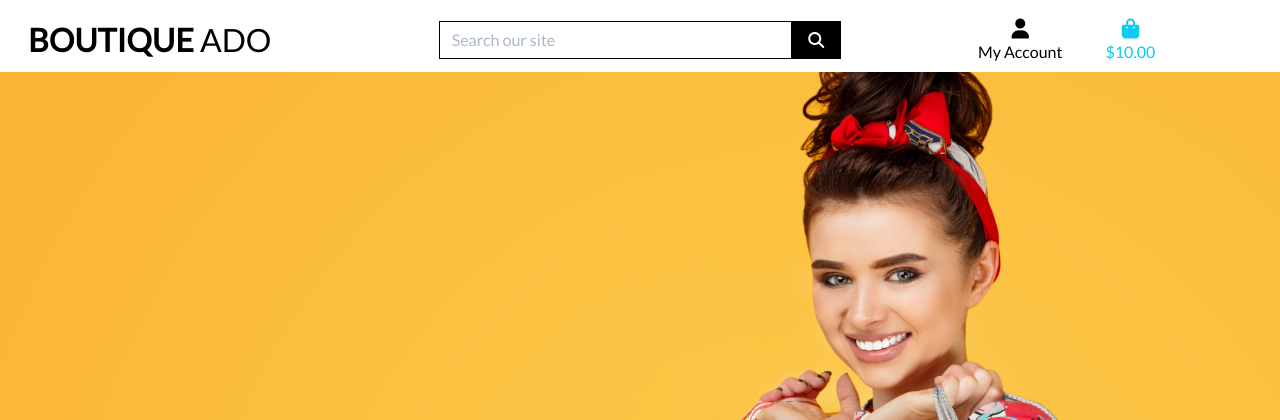
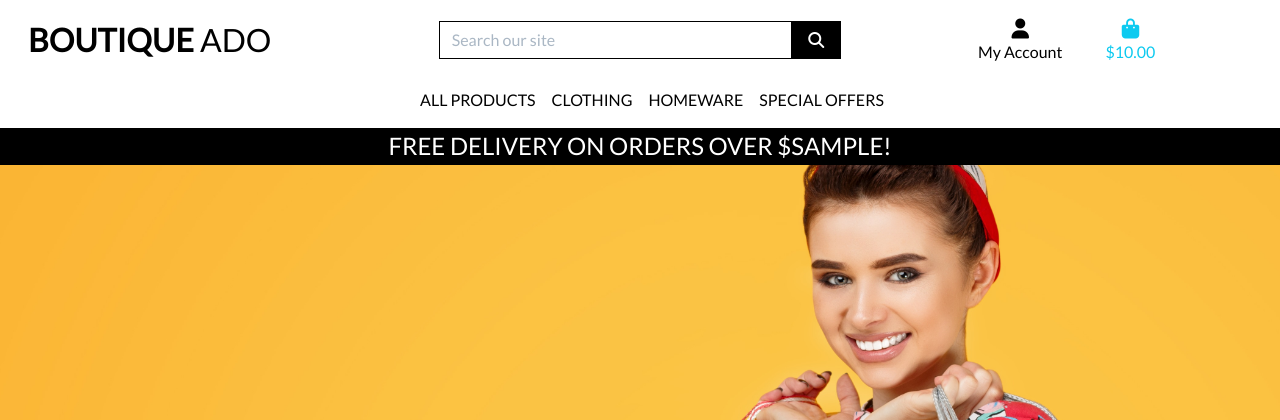
Before and after one commit to jdquerales/boutique_ado_v1, a Django app: template templates/base.html in a window 1280 px wide. Shown: the top 420 px of the page. Run offline with Django 3.2, Linux system fonts and the light colour scheme; the template is opened without the code that fills it: most values are stand-ins (such as "Sample title", 1, 10 or a date in 2020); some libraries are stand-ins or nearby versions.

Commit message:
added mobile_header and main navbar

```diff
--- a/templates/base.html
+++ b/templates/base.html
@@ -30,15 +30,9 @@
 
     {% block corejs %}
     <script src="https://kit.fontawesome.com/69b4c992b5.js" crossorigin="anonymous"></script>
-    <script src="https://cdn.jsdelivr.net/npm/bootstrap@5.0.0-beta2/dist/js/bootstrap.bundle.min.js"
-        integrity="sha384-b5kHyXgcpbZJO/tY9Ul7kGkf1S0CWuKcCD38l8YkeH8z8QjE0GmW1gYU5S9FOnJ0"
-        crossorigin="anonymous"></script>
-    <script src="https://cdn.jsdelivr.net/npm/@popperjs/core@2.6.0/dist/umd/popper.min.js"
-        integrity="sha384-KsvD1yqQ1/1+IA7gi3P0tyJcT3vR+NdBTt13hSJ2lnve8agRGXTTyNaBYmCR/Nwi"
-        crossorigin="anonymous"></script>
-    <script src="https://cdn.jsdelivr.net/npm/bootstrap@5.0.0-beta2/dist/js/bootstrap.min.js"
-        integrity="sha384-nsg8ua9HAw1y0W1btsyWgBklPnCUAFLuTMS2G72MMONqmOymq585AcH49TLBQObG"
-        crossorigin="anonymous"></script>
+        <script src="https://code.jquery.com/jquery-3.4.1.slim.min.js" integrity="sha384-J6qa4849blE2+poT4WnyKhv5vZF5SrPo0iEjwBvKU7imGFAV0wwj1yYfoRSJoZ+n" crossorigin="anonymous"></script>
+        <script src="https://cdn.jsdelivr.net/npm/popper.js@1.16.0/dist/umd/popper.min.js" integrity="sha384-Q6E9RHvbIyZFJoft+2mJbHaEWldlvI9IOYy5n3zV9zzTtmI3UksdQRVvoxMfooAo" crossorigin="anonymous"></script>
+        <script src="https://stackpath.bootstrapcdn.com/bootstrap/4.4.1/js/bootstrap.min.js" integrity="sha384-wfSDF2E50Y2D1uUdj0O3uMBJnjuUD4Ih7YwaYd1iqfktj0Uod8GCExl3Og8ifwB6" crossorigin="anonymous"></script>
     {% endblock %}
 
     {% block extra_js%}
@@ -57,11 +51,9 @@
                 </a>
             </div>
             <div class="col-12 col-lg-4 my-auto py-1 py-lg-0">
-
-                <form method="GET" action=" ">
+                <form method="GET" action="">
                     <div class="input-group w-100">
-                        <input class="form-control border border-black rounded-0" type="text" name="q"
-                            placeholder="Search our site">
+                        <input class="form-control border border-black rounded-0" type="text" name="q" placeholder="Search our site">
                         <div class="input-group-append">
                             <button class="form-control btn btn-black border border-black rounded-0" type="submit">
                                 <span class="icon">
@@ -71,16 +63,11 @@
                         </div>
                     </div>
                 </form>
-
-
-
             </div>
             <div class="col-12 col-lg-4 my-auto py-1 py-lg-0">
-
                 <ul class="list-inline list-unstyled text-center text-lg-right my-0">
                     <li class="list-inline-item dropdown">
-                        <a class="text-black nav-link" href="#" id="user-options" data-toggle="dropdown"
-                            aria-haspopup="true" aria-expanded="false">
+                        <a class="text-black nav-link" href="#" id="user-options" data-toggle="dropdown" aria-haspopup="true" aria-expanded="false">
                             <div class="text-center">
                                 <div><i class="fas fa-user fa-lg"></i></div>
                                 <p class="my-0">My Account</p>
@@ -89,9 +76,9 @@
                         <div class="dropdown-menu border-0" aria-labelledby="user-options">
                             {% if request.user.is_authenticated %}
                                 {% if request.user.is_superuser %}
-                            <a href="{% url 'add_product' %}" class="dropdown-item">Product Management</a>
+                                    <a href="" class="dropdown-item">Product Management</a>
                                 {% endif %}
-                            <a href="{% url 'profile' %}" class="dropdown-item">My Profile</a>
+                                <a href="" class="dropdown-item">My Profile</a>
                                 <a href="{% url 'account_logout' %}" class="dropdown-item">Logout</a>
                             {% else %}
                                 <a href="{% url 'account_signup' %}" class="dropdown-item">Register</a>
@@ -100,9 +87,7 @@
                         </div>
                     </li>
                     <li class="list-inline-item">
-
-                        <a class="{% if grand_total %}text-info font-weight-bold{% else %}text-black{% endif %} nav-link"
-                            href="">
+                        <a class="{% if grand_total %}text-info font-weight-bold{% else %}text-black{% endif %} nav-link" href="">
                             <div class="text-center">
                                 <div><i class="fas fa-shopping-bag fa-lg"></i></div>
                                 <p class="my-0">
@@ -114,26 +99,32 @@
                                 </p>
                             </div>
                         </a>
-
-
                     </li>
                 </ul>
-
-
+            </div>
+            <div class="col-12 col-lg-4 my-auto py-1 py-lg-0"></div>
+        </div>
+        <div class="row bg-white">
+            <nav class="navbar navbar-expand-lg navbar-light w-100">
+                <button class="navbar-toggler" type="button" data-toggle="collapse" data-target="#main-nav" aria-controls="main-nav" aria-expanded="false" aria-label="Toggle navigation">
+                    <span class="navbar-toggler-icon"></span>
+                </button>
+                {% include 'includes/mobile-top-header.html' %}
+                {% include 'includes/main-nav.html' %}
+            </nav>
+        </div>
+        <div id="delivery-banner" class="row text-center">
+            <div class="col bg-black text-white">
+                <h4 class="logo-font my-1">Free delivery on orders over ${{ free_delivery_threshold }}!</h4>
             </div>
         </div>
-
     </header>
 
     {% if messages %}
-    <div class="message-container">
-
-
-    </div>
+        <div class="message-container"></div>
     {% endif %}
 
     {% block page_header %}
-
     {% endblock %}
 
     {% block content %}
@@ -143,8 +134,5 @@
     {% endblock %}
 
 
-
-
-
   </body>
 </html>
--- /dev/null
+++ b/templates/includes/main-nav.html
@@ -0,0 +1,50 @@
+<div class="collapse navbar-collapse" id="main-nav">
+    <ul class="navbar-nav w-auto mx-auto">
+        <li class="nav-item dropdown">
+            <a class="logo-font font-weight-bold nav-link text-black mr-5" href="#" id="all-products-link" data-toggle="dropdown" aria-haspopup="true" aria-expanded="false">
+                All Products
+            </a>
+            <div class="dropdown-menu border-0" aria-labelledby="all-products-link">
+                <a href="" class="dropdown-item">By Price</a>
+                <a href="" class="dropdown-item ">By Rating</a>
+                <a href="" class="dropdown-item ">By Category</a>
+                <a href="" class="dropdown-item">All Products</a>
+            </div>
+        </li>
+
+        <li class="nav-item dropdown">
+            <a class="logo-font font-weight-bold nav-link text-black mr-5" href="#" id="clothing-link" data-toggle="dropdown" aria-haspopup="true" aria-expanded="false">
+                Clothing
+            </a>
+            <div class="dropdown-menu border-0" aria-labelledby="clothing-link">
+                <a href="" class="dropdown-item">Activewear &amp; Essentials</a>
+                <a href="" class="dropdown-item">Jeans</a>
+                <a href="" class="dropdown-item">Shirts</a>
+                <a href="" class="dropdown-item">All Clothing</a>
+            </div>
+        </li>
+
+        <li class="nav-item dropdown">
+            <a class="logo-font font-weight-bold nav-link text-black mr-5" href="#" id="homeware-link" data-toggle="dropdown" aria-haspopup="true" aria-expanded="false">
+                Homeware
+            </a>
+            <div class="dropdown-menu border-0" aria-labelledby="homeware-link">
+                <a href="" class="dropdown-item">Bed &amp; Bath</a>
+                <a href="" class="dropdown-item">Kitchen &amp; Dining</a>
+                <a href="" class="dropdown-item">All Homeware</a>
+            </div>
+        </li>
+
+        <li class="nav-item dropdown">
+            <a class="logo-font font-weight-bold nav-link text-black" href="#" id="specials-link" data-toggle="dropdown" aria-haspopup="true" aria-expanded="false">
+                Special Offers
+            </a>
+            <div class="dropdown-menu border-0" aria-labelledby="specials-link">
+                <a href="" class="dropdown-item">New Arrivals</a>
+                <a href="" class="dropdown-item">Deals</a>
+                <a href="" class="dropdown-item">Clearance</a>
+                <a href="" class="dropdown-item">All Specials</a>
+            </div>
+        </li>
+    </ul>
+</div>
--- /dev/null
+++ b/templates/includes/mobile-top-header.html
@@ -0,0 +1,56 @@
+<li class="list-inline-item">
+    <a class="text-black nav-link d-block d-lg-none" href="#" id="mobile-search" data-toggle="dropdown" aria-haspopup="true" aria-expanded="false">
+        <div class="text-center">
+            <div><i class="fas fa-search fa-lg"></i></div>
+            <p class="my-0">Search</p>
+        </div>
+    </a>
+    <div class="dropdown-menu border-0 w-100 p-3 rounded-0 my-0" aria-labelledby="mobile-search">
+        <form class="form" method="GET" action="">
+            <div class="input-group w-100">
+                <input class="form-control border border-black rounded-0" type="text" name="q" placeholder="Search our site">
+                <div class="input-group-append">
+                    <button class="form-control form-control btn btn-black border border-black rounded-0" type="submit">
+                        <span class="icon">
+                            <i class="fas fa-search"></i>
+                        </span>
+                    </button>
+                </div>
+            </div>
+        </form>
+    </div>
+</li>
+<li class="list-inline-item dropdown">
+    <a class="text-black nav-link d-block d-lg-none" href="#" id="user-options" data-toggle="dropdown" aria-haspopup="true" aria-expanded="false">
+        <div class="text-center">
+            <div><i class="fas fa-user fa-lg"></i></div>
+            <p class="my-0">My Account</p>
+        </div>
+    </a>
+    <div class="dropdown-menu border-0" aria-labelledby="user-options">
+        {% if request.user.is_authenticated %}
+            {% if request.user.is_superuser %}
+                <a href="{% url 'account_logout' %}" class="dropdown-item">Product Management</a>
+            {% endif %}
+            <a href="" class="dropdown-item">My Profile</a>
+            <a href="{% url 'account_logout' %}" class="dropdown-item">Logout</a>
+        {% else %}
+            <a href="{% url 'account_signup' %}" class="dropdown-item">Register</a>
+            <a href="{% url 'account_login' %}" class="dropdown-item">Login</a>
+        {% endif %}
+    </div>
+</li>
+<li class="list-inline-item">
+    <a class="{% if grand_total %}text-primary font-weight-bold{% else %}text-black{% endif %} nav-link d-block d-lg-none" href="">
+        <div class="text-center">
+            <div><i class="fas fa-shopping-bag fa-lg"></i></div>
+            <p class="my-0">
+                {% if grand_total %}
+                    ${{ grand_total|floatformat:2 }}
+                {% else %}
+                    $0.00
+                {% endif %}
+            </p>
+        </div>
+    </a>
+</li>
```
Lines whose indentation alone changed are shown as unchanged.
